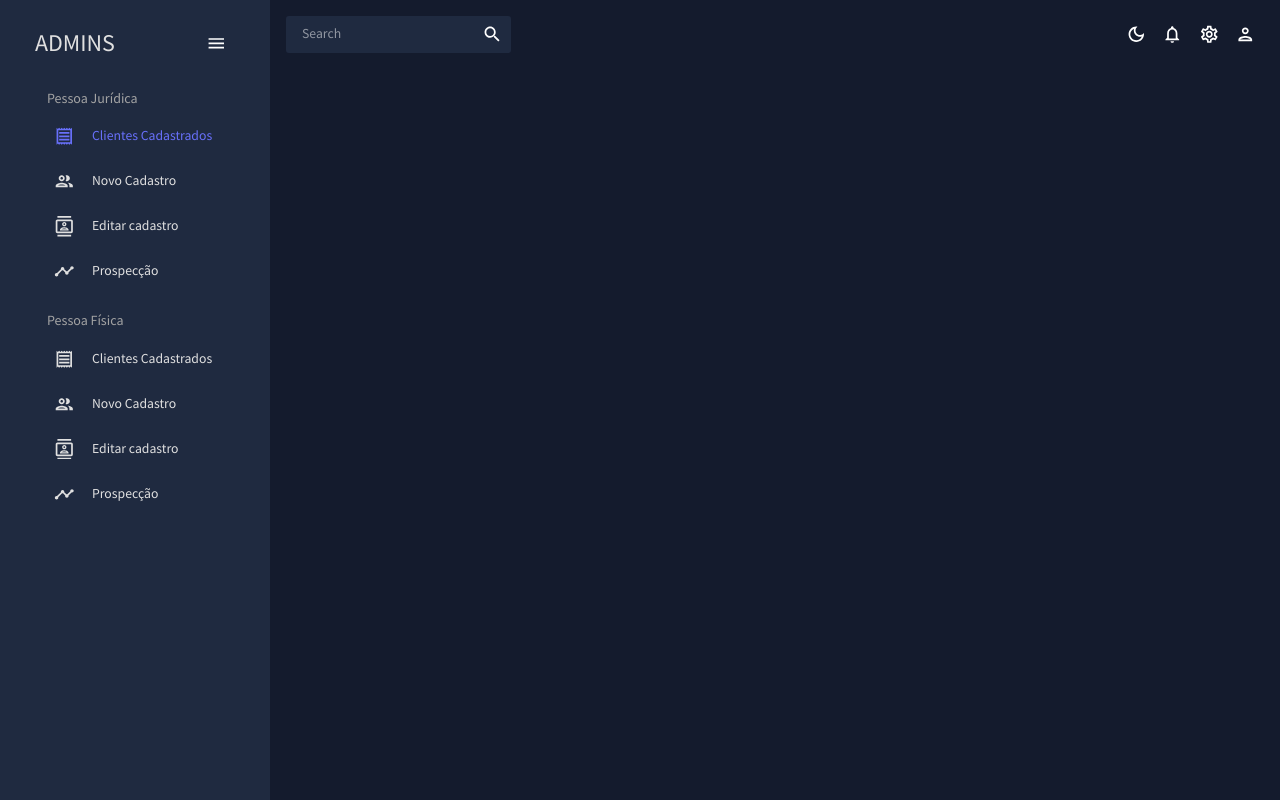
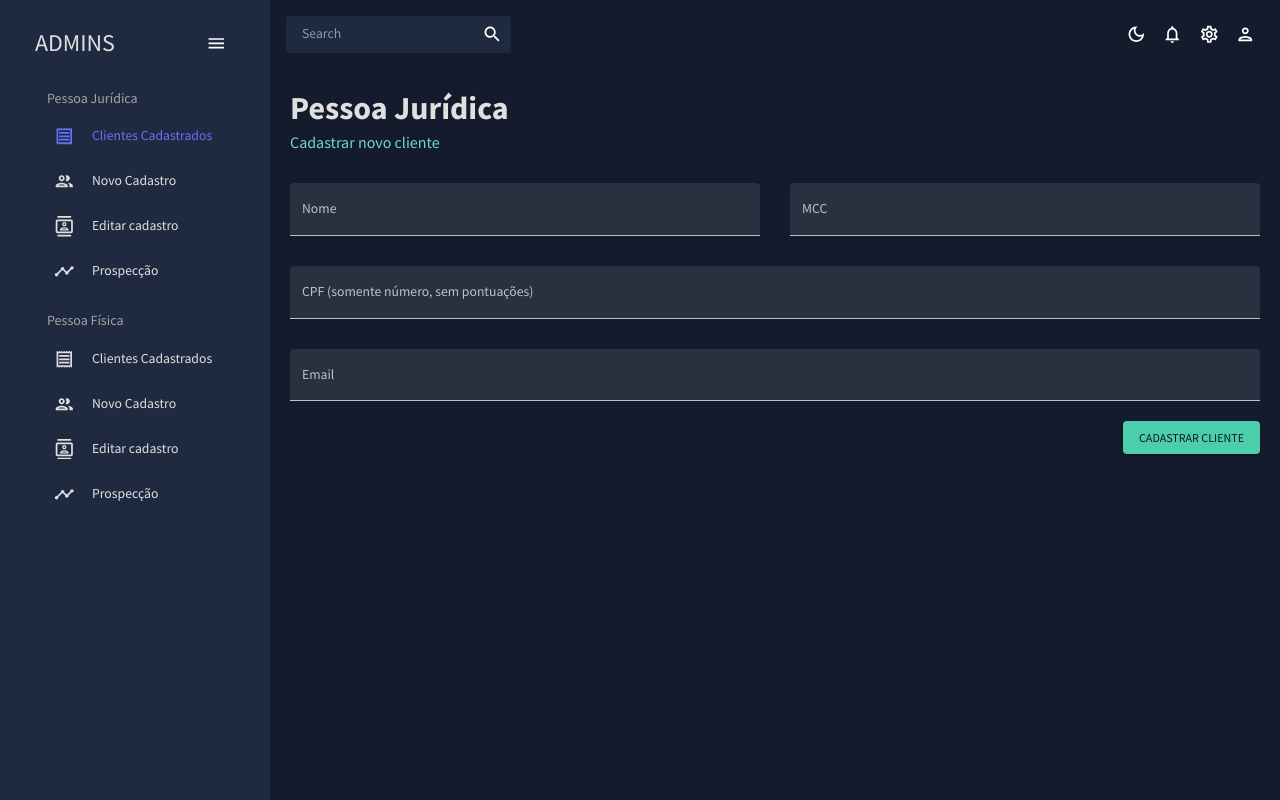
Before and after one commit to Akaori/customer-prospecting-app, a React (Create React App) app in the folder frontend/: page /pessoa-fisica/cadastro in a window 1280 px wide. Built offline with nearby package versions, Linux system fonts and the light colour scheme.

Commit message:
add form to create individual customer

```diff
--- a/frontend/src/App.js
+++ b/frontend/src/App.js
@@ -6,7 +6,7 @@ import Topbar from "./scenes/global/Topbar";
 import Sidebar from "./scenes/global/Sidebar";
 import LegalEntityCustomerList from "./scenes/legalentitycustomerlist";
 import AddLegalEntityCustomerForm from "./scenes/addlegalentitycustomerform";
-// import AddIndividualCustomerForm from "./scenes/addindividualcustomerform";
+import AddIndividualCustomerForm from "./scenes/addindividualcustomerform";
 // import EditLegalEntityCustomerForm from "./scenes/editlegalentitycustomerform";
 // import EditIndividualCustomerForm from "./scenes/editindividualcustomerform";
 import IndividualCustomerList from "./scenes/individualcustomerlist";
@@ -48,10 +48,10 @@ function App() {
                 path="/pessoa-fisica/clientes"
                 element={<IndividualCustomerList />}
               />
-              {/* <Route
-              path="/individual-customer/add-customer-form"
-              element={<AddIndividualCustomerForm />}
-            /> */}
+              <Route
+                path="/pessoa-fisica/cadastro"
+                element={<AddIndividualCustomerForm />}
+              />
               {/* <Route
               path="/individual-customer/update-customer-form"
               element={<EditIndividualCustomerForm />}
--- /dev/null
+++ b/frontend/src/scenes/addindividualcustomerform/index.js
@@ -0,0 +1,151 @@
+import { Box, Button, TextField } from "@mui/material";
+import { Formik } from "formik";
+import * as yup from "yup";
+import useMediaQuery from "@mui/material/useMediaQuery";
+import Header from "../../components/Header";
+import axios from "axios";
+
+const AddIndividualCustomerForm = () => {
+  const isNonMobile = useMediaQuery("(min-width:600px)");
+
+  const initialValues = {
+    name: "",
+    mcc: "",
+    cpf: "",
+    email: "",
+  };
+
+  const validations = yup.object().shape({
+    name: yup.string().required("required").max(50, "Máximo de 50 caracteres"),
+    mcc: yup
+      .string()
+      .required("required")
+      .min(4, "Precisa ter 4 digitos")
+      .max(4, "Precisa ter 4 digitos"),
+    cpf: yup
+      .string()
+      .required("required")
+      .min(11, "Precisa ter 11 digitos")
+      .max(11, "Precisa ter 11 digitos"),
+    email: yup.string().email("Email não é válido").required("required"),
+  });
+
+  const addCustomer = (values) => {
+    console.log(values);
+    axios
+      .post("http://localhost:8080/api/v1/individual-customers", values, {
+        auth: {
+          username: "user",
+          password: "user",
+        },
+      })
+      .then((response) => {
+        // TO DO - if status 201 show snackbar that was succesful
+        // TO DO - if status not 201, show error alert
+        // TO DO - reset values
+      });
+  };
+
+  return (
+    <Box m="20px">
+      <Header
+        title="Pessoa Jurídica"
+        subtitle="Cadastrar novo cliente"
+      />
+
+      <Formik
+        onSubmit={addCustomer}
+        initialValues={initialValues}
+        validationSchema={validations}
+      >
+        {({
+          values,
+          errors,
+          touched,
+          handleBlur,
+          handleChange,
+          handleSubmit,
+        }) => (
+          <form onSubmit={handleSubmit}>
+            <Box
+              display="grid"
+              gap="30px"
+              gridTemplateColumns="repeat(4, minmax(0, 1fr))"
+              sx={{
+                "& > div": { gridColumn: isNonMobile ? undefined : "span 4" },
+              }}
+            >
+              <TextField
+                fullWidth
+                variant="filled"
+                type="text"
+                label="Nome"
+                onBlur={handleBlur}
+                onChange={handleChange}
+                value={values.name}
+                name="name"
+                error={!!touched.name && !!errors.name}
+                helperText={touched.name && errors.name}
+                sx={{ gridColumn: "span 2" }}
+              />
+              <TextField
+                fullWidth
+                variant="filled"
+                type="text"
+                label="MCC"
+                onBlur={handleBlur}
+                onChange={handleChange}
+                value={values.mcc}
+                name="mcc"
+                error={!!touched.mcc && !!errors.mcc}
+                helperText={touched.mcc && errors.mcc}
+                sx={{ gridColumn: "span 2" }}
+              />
+              <TextField
+                fullWidth
+                variant="filled"
+                type="text"
+                label="CPF (somente número, sem pontuações)"
+                onBlur={handleBlur}
+                onChange={handleChange}
+                value={values.cpf}
+                name="cpf"
+                error={!!touched.cpf && !!errors.cpf}
+                helperText={touched.cpf && errors.cpf}
+                sx={{ gridColumn: "span 4" }}
+              />
+              <TextField
+                fullWidth
+                variant="filled"
+                type="text"
+                label="Email"
+                onBlur={handleBlur}
+                onChange={handleChange}
+                value={values.email}
+                name="email"
+                error={!!touched.email && !!errors.email}
+                helperText={touched.email && errors.email}
+                sx={{ gridColumn: "span 4" }}
+              />
+            </Box>
+            <Box
+              display="flex"
+              justifyContent="end"
+              mt="20px"
+            >
+              <Button
+                type="submit"
+                color="secondary"
+                variant="contained"
+              >
+                Cadastrar cliente
+              </Button>
+            </Box>
+          </form>
+        )}
+      </Formik>
+    </Box>
+  );
+};
+
+export default AddIndividualCustomerForm;
--- a/frontend/src/scenes/global/Sidebar.jsx
+++ b/frontend/src/scenes/global/Sidebar.jsx
@@ -135,7 +135,7 @@ const Sidebar = () => {
             />
             <Item
               title="Novo Cadastro"
-              to="/individual-customer/add-customer-form"
+              to="/pessoa-fisica/cadastro"
               icon={<PeopleOutlinedIcon />}
               selected={selected}
               setSelected={setSelected}
```
